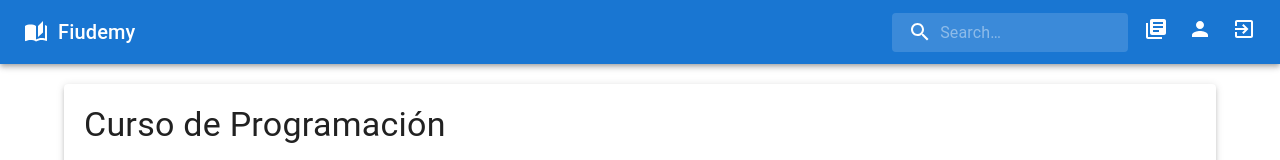
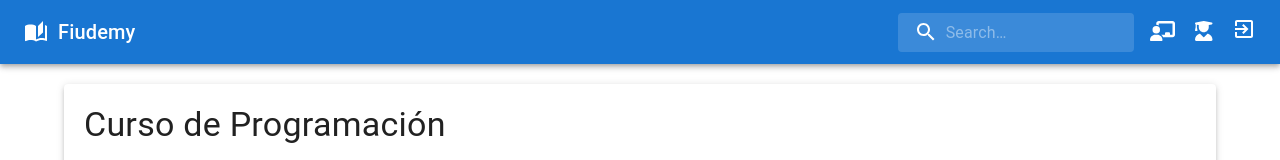
Before and after one commit to FiudemyTeam/Fiudemy, a React (Vite) app in the folder web/: page /course/1 in a window 1280 px wide. Shown: the top 160 px of the page. Built offline with nearby package versions, Linux system fonts and the light colour scheme.

Commit message:
Change icons

```diff
--- a/web/package.json
+++ b/web/package.json
@@ -13,6 +13,9 @@
   "dependencies": {
     "@emotion/react": "^11.11.1",
     "@emotion/styled": "^11.11.0",
+    "@fortawesome/fontawesome-svg-core": "^6.4.2",
+    "@fortawesome/free-solid-svg-icons": "^6.4.2",
+    "@fortawesome/react-fontawesome": "^0.2.0",
     "@mui/icons-material": "^5.14.16",
     "@mui/material": "^5.14.16",
     "@reduxjs/toolkit": "^1.9.7",
--- a/web/src/components/Header/index.jsx
+++ b/web/src/components/Header/index.jsx
@@ -3,10 +3,10 @@ import AutoStoriesIcon from "@mui/icons-material/AutoStories";
 import { Link } from "react-router-dom";
 import Toolbar from "@mui/material/Toolbar";
 import Typography from "@mui/material/Typography";
-import PersonIcon from "@mui/icons-material/Person";
 import SearchBar from "./components/SearchBar";
 import LogoutButton from "./components/LogoutButton";
-import LibraryBooksIcon from "@mui/icons-material/LibraryBooks";
+import { FontAwesomeIcon } from "@fortawesome/react-fontawesome";
+import { faChalkboardTeacher, faUserGraduate } from "@fortawesome/free-solid-svg-icons";
 
 const Header = () => {
   return (
@@ -38,7 +38,7 @@ const Header = () => {
           style={{ textDecoration: "none", color: "white", marginRight: 20 }}
           title="Perfil Profesor"
         >
-          <LibraryBooksIcon />
+          <FontAwesomeIcon icon={faChalkboardTeacher} size="lg"/>
         </Link>
         <div style={{ display: "flex", alignItems: "center" }}>
           <Link
@@ -46,7 +46,7 @@ const Header = () => {
             style={{ textDecoration: "none", color: "white", marginRight: 20 }}
             title="Perfil Alumno"
           >
-            <PersonIcon />
+            <FontAwesomeIcon icon={faUserGraduate} size="lg"/>
           </Link>
           <LogoutButton />
         </div>
```
Also changed, not shown: 1 other file (tests, documents, lock files or other folders).
